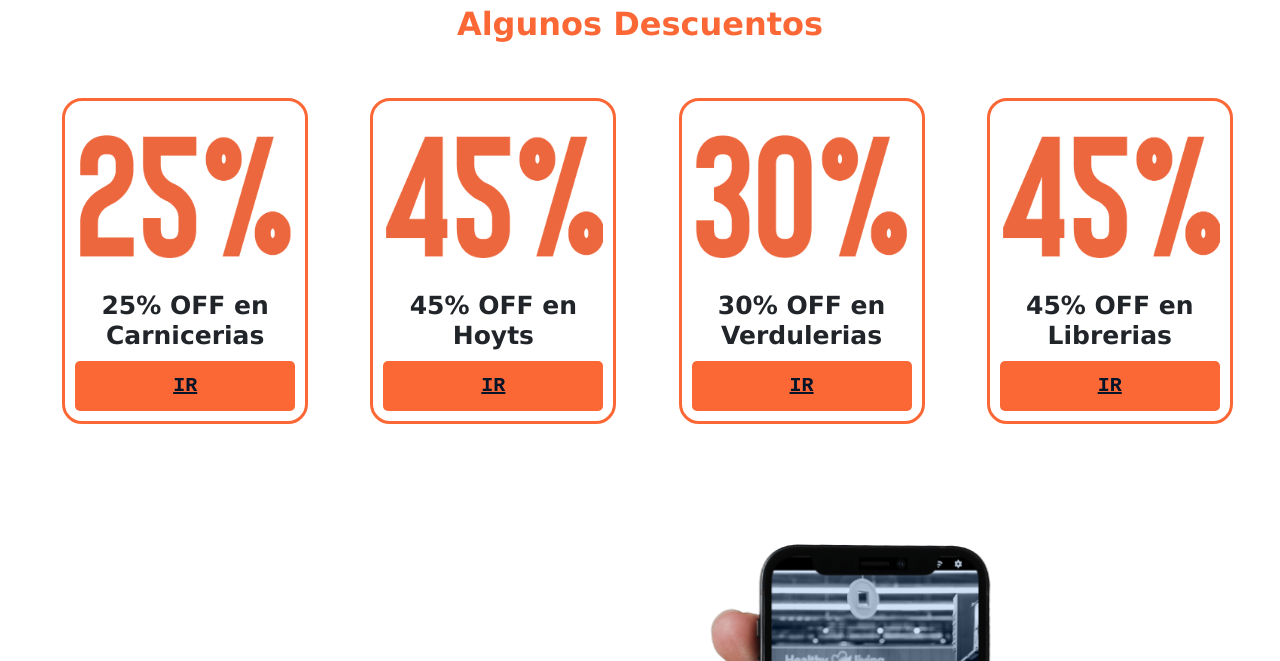
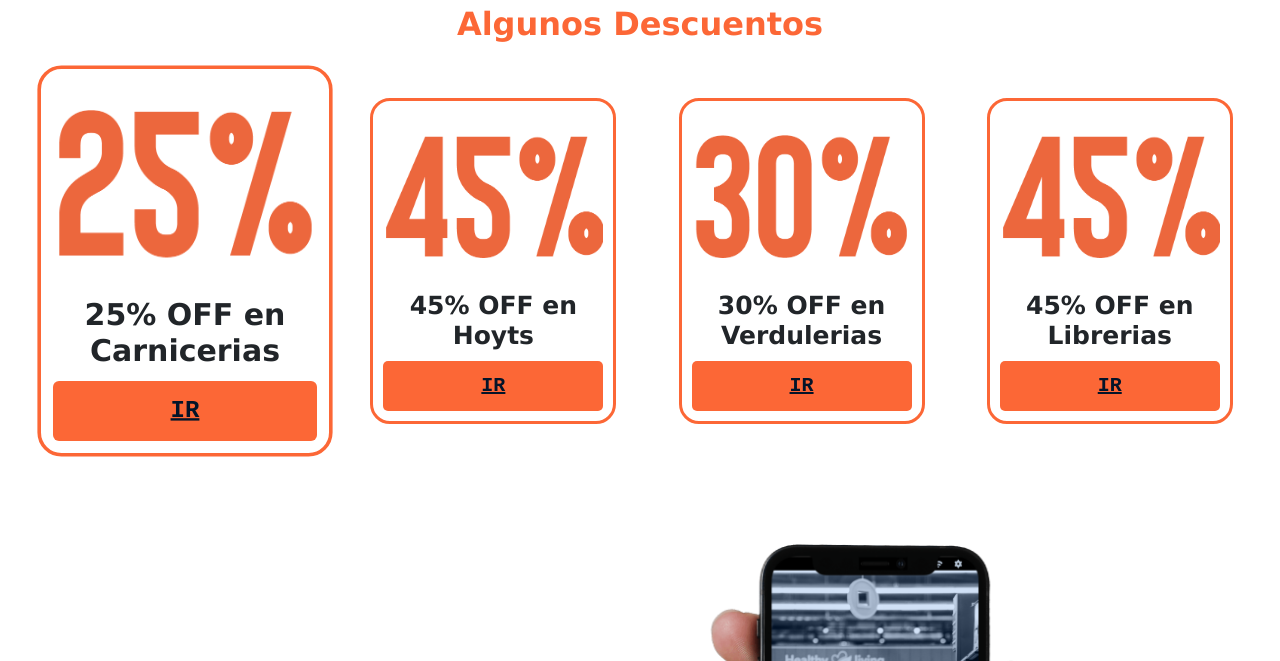
Before and after one commit to MateoOrsi/gangapp-1, a website: page index.html in a window 1280 px wide. In both pictures the pointer is over the element 185 px from the left and 2847 px from the top of the page. Shown: the part 2586-3247 px from the top of the page. Drawn offline with nearby package versions, Linux system fonts and the light colour scheme; files that its build step writes are made by us from their sources.

Commit message:
animacion

```diff
--- a/scss/components/_main.scss
+++ b/scss/components/_main.scss
@@ -125,6 +125,10 @@
             display: inline-block;
             text-align: center;
             margin-bottom: 10px;
+        }
+        transition: 1s;
+        &:hover{
+            transform: scale(1.2);
         }
     }
 }
```
